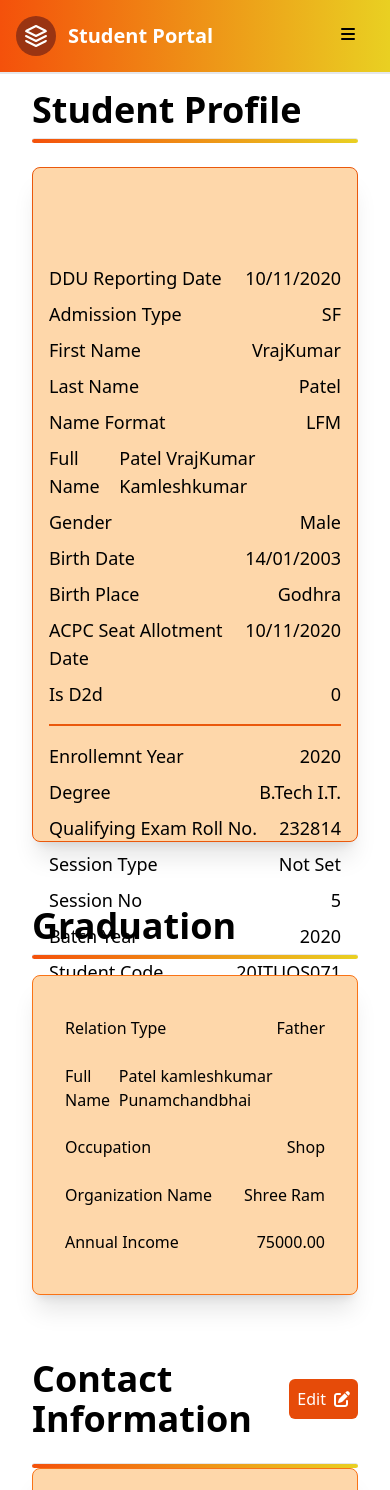
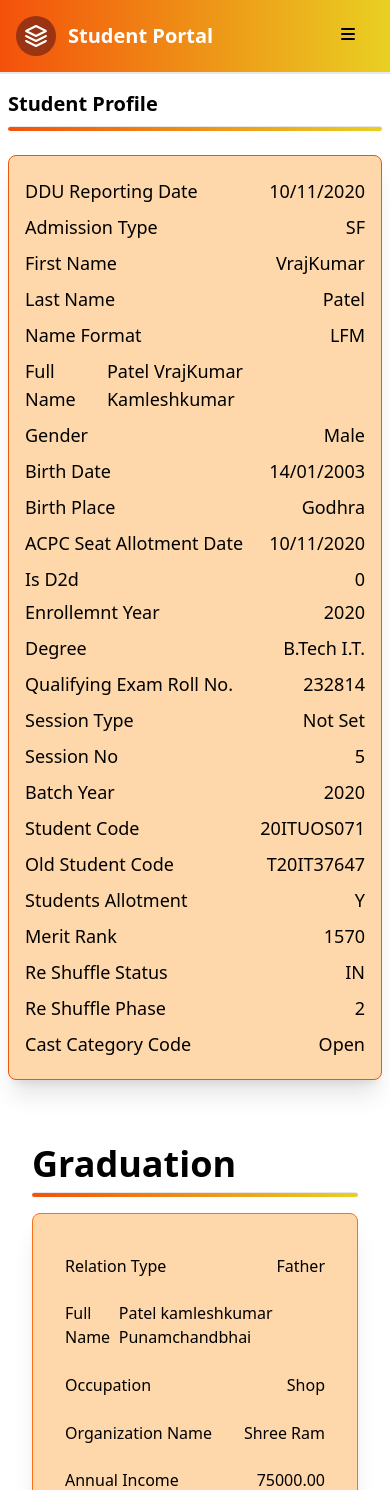
Before and after one commit to my1243/egovportal, a React (Create React App) app: page / in a window 390 px wide. Shown: the top 1490 px of the page. Built offline with nearby package versions, Linux system fonts and the light colour scheme.

Commit message:
update profile.js

```diff
--- a/src/components/Home/Profile.js
+++ b/src/components/Home/Profile.js
@@ -1,11 +1,11 @@
 import React from "react";
 
 const Profile = () => {
-    return(
+    return (
         <>
-            <h1 className="mx-8 md:mx-12 m-4 text-4xl font-bold pb-2">Student Profile<hr className="rounded-full shadow-xl mt-2 pt-1 max-w-[40rem] bg-gradient-to-r from-[#f4510b]  to-[#e9d022]"/></h1>
-            <div className="text-lg flex flex-col lg:flex-row p-4 justify-between items-center h-[80vh] mx-8 md:mx-12 mb-12 font-medium rounded-lg shadow-xl border border-orange-600 bg-orange-200">
-                <div className="border-b-2 lg:border-r-2 lg:border-b-0 border-orange-600 flex justify-between flex-col h-full gap-2 py-4 md:p-8 w-full lg:w-2/3">
+            <h1 className="mx-2 md:mx-12 m-4 lg:text-4xl text-xl font-bold pb-2">Student Profile<hr className="rounded-full shadow-xl mt-2 pt-1 max-w-[40rem] bg-gradient-to-r from-[#f4510b]  to-[#e9d022]" /></h1>
+            <div className="text-lg mx-2 text-[12px] flex flex-col lg:flex-row p-4 justify-between items-center lg:h-[80vh] h-min-[80vh] md:mx-12 mb-12 font-medium rounded-lg shadow-xl border border-orange-600 bg-orange-200">
+                <div className="lg:border-r-2 lg:border-b-0 border-orange-600 flex justify-between flex-col h-full gap-2 lg:py-4 py-[5px] md:p-8 w-full lg:w-2/3">
                     <div className="flex justify-between">
                         <h2>DDU Reporting Date</h2>
                         <h4>10/11/2020</h4>
@@ -51,7 +51,7 @@ const Profile = () => {
                         <h4>0</h4>
                     </div>
                 </div>
-                <div className="flex justify-between flex-col h-full gap-2 py-4 md:p-8 w-full lg:w-2/3">
+                <div className="flex justify-between flex-col h-full gap-2 lg:py-4 pb-[5px] md:p-8 w-full lg:w-2/3">
                     <div className="flex justify-between">
                         <h2>Enrollemnt Year</h2>
                         <h4>2020</h4>
@@ -105,8 +105,8 @@ const Profile = () => {
                         <h4>Open</h4>
                     </div>
                 </div>
-                <div className="order-first lg:order-last flex justify-between items-end flex-col h-full p-8 w-1/5">
-                    <img className="rounded-full shadow-xl" src="../images/default-user.png" alt="avatar"/>
+                <div className="order-first lg:order-last lg:block hidden flex justify-between items-end flex-col h-full p-8 w-1/5">
+                    <img className="rounded-full shadow-xl" src="../images/default-user.png" alt="avatar" />
                 </div>
             </div>
         </>
```
